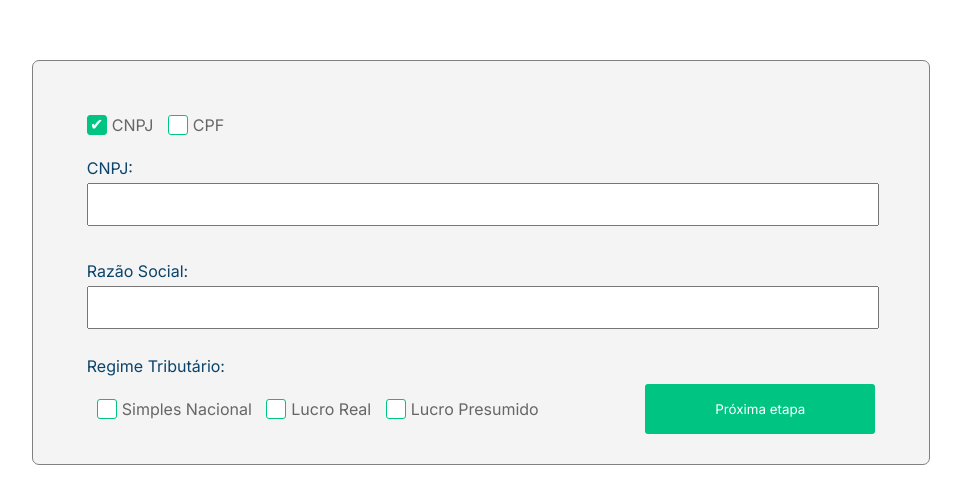
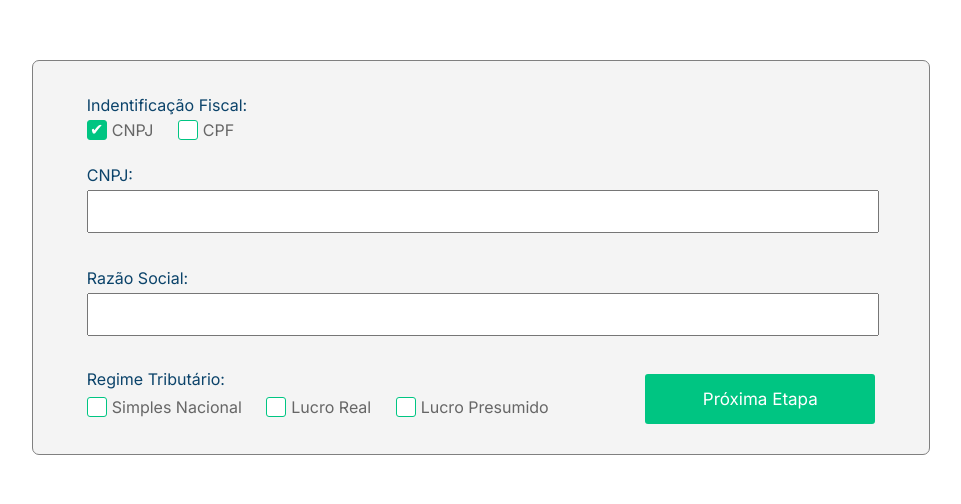
Before and after one commit to fernando-krueger/calculadoraAtualizada1, a plain HTML site: page index.html in a window 1280 px wide. Shown: the part 132-636 px from the top of the page, without its empty margins (159-1120 px from the left). Drawn offline with nearby package versions, Linux system fonts and the light colour scheme.

Commit message:
Update index.html
mudança de espaçamento 1tela

```diff
--- a/index.html
+++ b/index.html
@@ -42,6 +42,11 @@
    margin: 6%;
   }
 
+  button{
+    font-size: 17px;
+    font-weight: 500;
+  }
+
   /* tela 1 */
   input{
    width: 100%;
@@ -59,12 +64,14 @@
   input[type='radio'] + label {
    position: relative;
    padding-left: 25px;
-   margin-bottom: 3%;
+   margin-bottom: 25px;
    cursor: pointer;
    display: inline-block;
    color: #666;
-   margin-right: 10px;
+   padding-right: 30px;
+   margin-left: -10px;
    justify-content: space-between;
+
 
   }
   /* Estiliza a nova caixa de seleção */
@@ -111,6 +118,9 @@
    color: white;
    border-radius: 3px;
    height: 50px;
+  }
+  .cnpjPf{
+    padding-top: 100px;
   }
 
   /* tela 2  */
@@ -239,9 +249,10 @@
 
 
    <!--primeira tela-->
-   <form class="" id="tela1">
+   <form class="" id="tela1" style="margin-top: -20px">
     <!--selectbox CPF e CNPJ-->
-   	<div id="cnpjPf">
+    <label>Indentificação Fiscal:</label><br>
+   	<div id="cnpjPf" style="padding-top: 5px; margin-left:10px">
      <input type="radio" class="radio-input" id="cnpjradio" name="cnpjcpf" value="cnpjradio" onclick="showDiv('selecaocnpj'); uncheckRadio('cpfradio')" checked>
      <label for="cnpjradio">CNPJ</label>
      <input type="radio" class="radio-input" id="cpfradio" name="cnpjcpf" value="cpfradio" onclick="showDiv('selecaocpf'); uncheckRadio('cnpjradio'); clearRegimeSelection();">
@@ -255,8 +266,9 @@
 	    <label for="razao">Razão Social:</label><br>
 	    <input type="text" id="razao" name="razao"  readonly><br>
       <!--selectbox regime tributário-->
-	    <p style="margin: -8px 0px 5px 0px">Regime Tributário:</p>
-	    <div id="regime">
+
+	    <div id="regime" style="">
+        <p style="margin: -30px 0px 8px -10px; padding-top: 10px;">Regime Tributário:</p>
 	     <input type="radio" class="radio-input" id="simplesNacional" name="regime" value="simplesNacional"  onclick="showFaturamento('selecaoSimples')">
 	     <label for="simplesNacional">Simples Nacional</label>
 	     <input type="radio" class="radio-input" id="real" name="regime" value="real" onclick="showFaturamento('selecaoLucro')">
@@ -273,7 +285,7 @@
 	    <label for="nome">Nome:</label><br>
 	    <input type="text" id="nome" name="nome"><br>
 	 	</div>
-	 	 <button class="btn_prox1" id="btnProximaEtapa" type="button">Próxima etapa</button>
+	 	 <button class="btn_prox1" id="btnProximaEtapa" type="button">Próxima Etapa</button>
    </form>
 
    <!--segunda tela-->
@@ -296,7 +308,7 @@
            <option value="acima3milhoes">Acima de R$ 3.600.000,00</option>
            </select><br>
 
-          <label for="pagouirpf">Já pagou valores de IRPF apartir de 2019?</label><br>
+          <label for="pagouirpf">Já pagou valores de IRPF?</label><br>
           <select id="pagouirpf" name="pagouirpf">
            <option value="">Selecione se teve valores pagos de IRPF...</option>
            <option value="sim">Sim</option>
@@ -364,7 +376,7 @@
 		     <option value="acima200">Acima de 200</option>
 		    </select><br>
 
-		    <label for="pagou">Pagou valores de IRPJ/CSLL desde 2019?</label><br>
+		    <label for="pagou">Pagou valores de IRPJ/CSLL desde 2018?</label><br>
 		    <select id="pagou" name="pagou">
 		     <option value="">Selecione se teve valores pagos de IRPJ/CSLL...</option>
 		     <option value="sim">Sim</option>
@@ -382,7 +394,7 @@
   	    </select><br>
         </div>
   	    <button id="btnvoltar" type="button">Voltar</button>
-  	    <button onclick="testarVariaveis()" id="btn_prox" type="button">Simular agora!</button>
+  	    <button onclick="testarVariaveis()" id="btn_prox" type="button">Simular Agora!</button>
   	   </form>
 
 
@@ -476,7 +488,7 @@ var nomeValue = document.getElementById('nome').value.trim();
 var regimeSelecionado = document.querySelector('input[name="regime"]:checked');
 var regimeSelecionadoCnpjCpf = document.querySelector('input[name="cnpjcpf"]:checked');
 
-/*
+
 // Verificar se o CNPJ ou a Razão Social estão vazios
 if (cnpjValue === '' && document.getElementById('cnpjradio').checked ) {
 alert('Por favor, digite o CNPJ.');
@@ -519,7 +531,7 @@ alert('Por favor, digite o CNPJ corretamente.');
 tela1.style.display = 'block';
 tela2.style.display = 'none';
 }
-else*/
+else
 
 
 
@@ -573,7 +585,7 @@ botaoSimular.onclick = function() {
   tela2.style.display = 'block';
   tela3.style.display = 'none';
  } else if (pagouValue === '' && document.getElementById('cnpjradio').checked) {
-  alert('Por favor, selecione se pagou valores de IRPJ/CSLL desde 2019.');
+  alert('Por favor, selecione se pagou valores de IRPJ/CSLL desde 2018.');
   tela2.style.display = 'block';
   tela3.style.display = 'none';
  }else if (pagouirpfValue === '' && document.getElementById('cpfradio').checked) {
```
